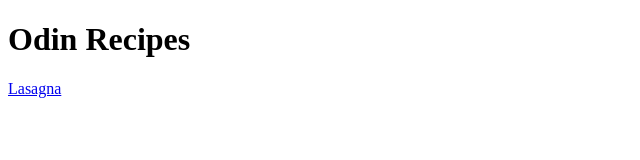
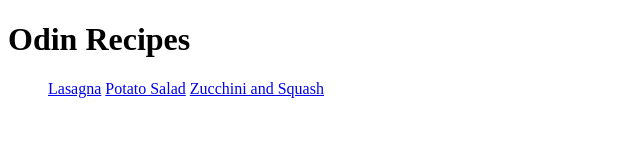
Before and after one commit to kgpolte/odin-recipes, a plain HTML site: page index.html in a window 1280 px wide. Shown: the whole page, without its empty margins (0-640 px from the left). Drawn offline with Linux system fonts and the light colour scheme.

Commit message:
Update recipe links in index.html

```diff
--- a/index.html
+++ b/index.html
@@ -6,6 +6,10 @@
     </head>
     <body>
         <h1>Odin Recipes</h1>
-        <a href="./recipes/lasagna.html">Lasagna</a>
+        <ul>
+            <a href="./recipes/lasagna.html">Lasagna</a>
+            <a href="./recipes/potato-salad.html">Potato Salad</a>
+            <a href="./recipes/zucchini-and-squash.html">Zucchini and Squash</a>
+        </ul>
     </body>
 </html>
```
